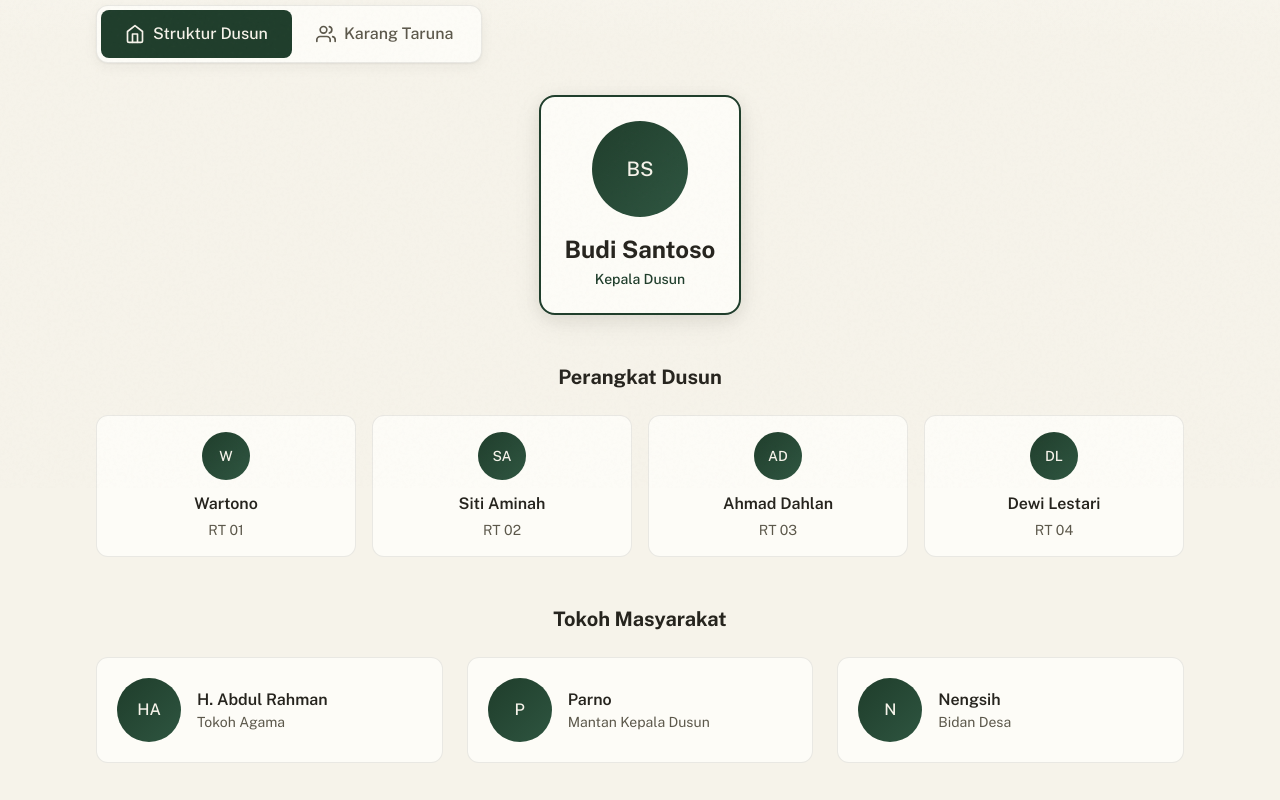
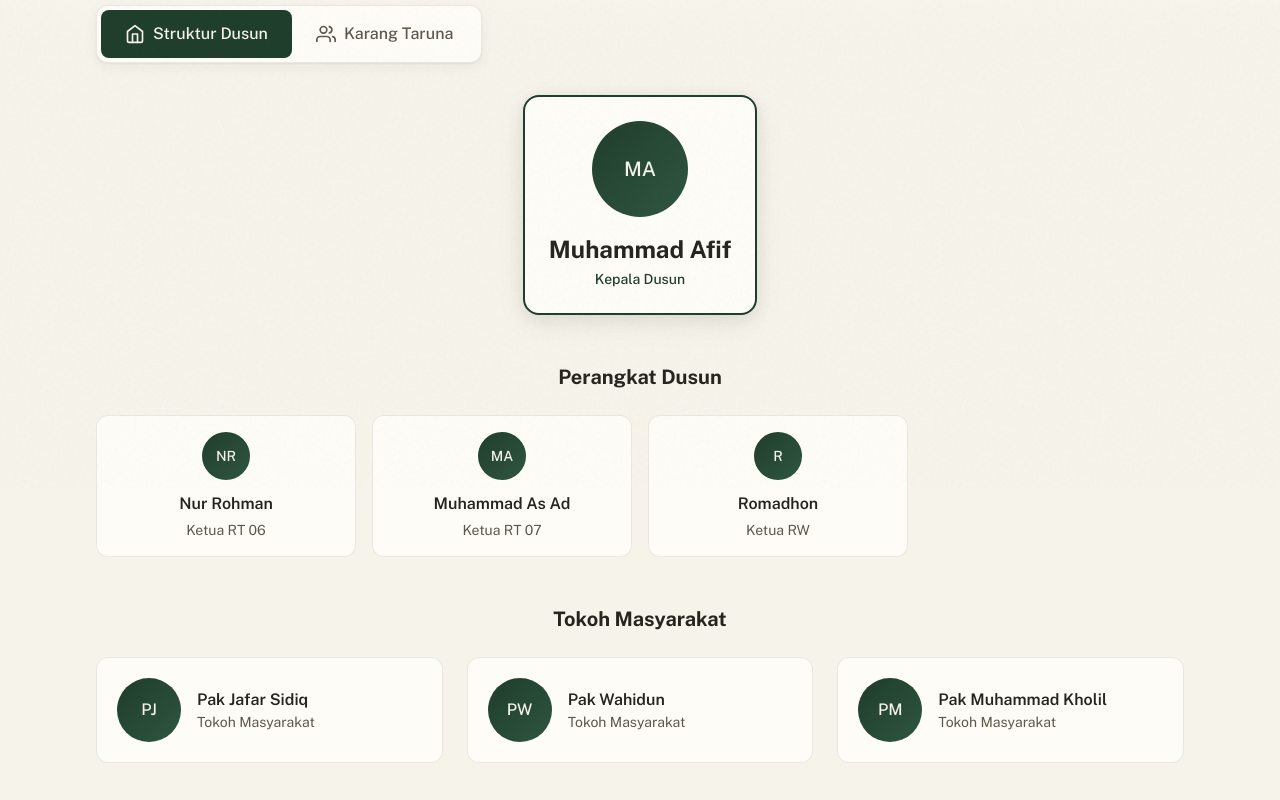
Before and after one commit to inttan/jimpitan-blembeng, a Next.js app: page /struktur in a window 1280 px wide. Shown: the part 312-1112 px from the top of the page. Built offline with nearby package versions, Linux system fonts and the light colour scheme.

Commit message:
Update struktur dusun: Kadus Muhammad Afif, RT 06 Nur Rohman, RT 07 Muhammad As Ad, RW Romadhon, Tokoh Masyarakat

```diff
--- a/src/app/(pub)/struktur/page.tsx
+++ b/src/app/(pub)/struktur/page.tsx
@@ -3,17 +3,16 @@
 import { useState } from "react";
 
 const strukturDusun = {
-  kepalaDusun: { nama: "Budi Santoso", jabatan: "Kepala Dusun", foto: null },
+  kepalaDusun: { nama: "Muhammad Afif", jabatan: "Kepala Dusun", foto: null },
   rtRw: [
-    { nama: "Wartono", jabatan: "RT 01", foto: null },
-    { nama: "Siti Aminah", jabatan: "RT 02", foto: null },
-    { nama: "Ahmad Dahlan", jabatan: "RT 03", foto: null },
-    { nama: "Dewi Lestari", jabatan: "RT 04", foto: null },
+    { nama: "Nur Rohman", jabatan: "Ketua RT 06", foto: null },
+    { nama: "Muhammad As Ad", jabatan: "Ketua RT 07", foto: null },
+    { nama: "Romadhon", jabatan: "Ketua RW", foto: null },
   ],
   tokohMasyarakat: [
-    { nama: "H. Abdul Rahman", jabatan: "Tokoh Agama", foto: null },
-    { nama: "Parno", jabatan: "Mantan Kepala Dusun", foto: null },
-    { nama: "Nengsih", jabatan: "Bidan Desa", foto: null },
+    { nama: "Pak Jafar Sidiq", jabatan: "Tokoh Masyarakat", foto: null },
+    { nama: "Pak Wahidun", jabatan: "Tokoh Masyarakat", foto: null },
+    { nama: "Pak Muhammad Kholil", jabatan: "Tokoh Masyarakat", foto: null },
   ],
 };
 
```
